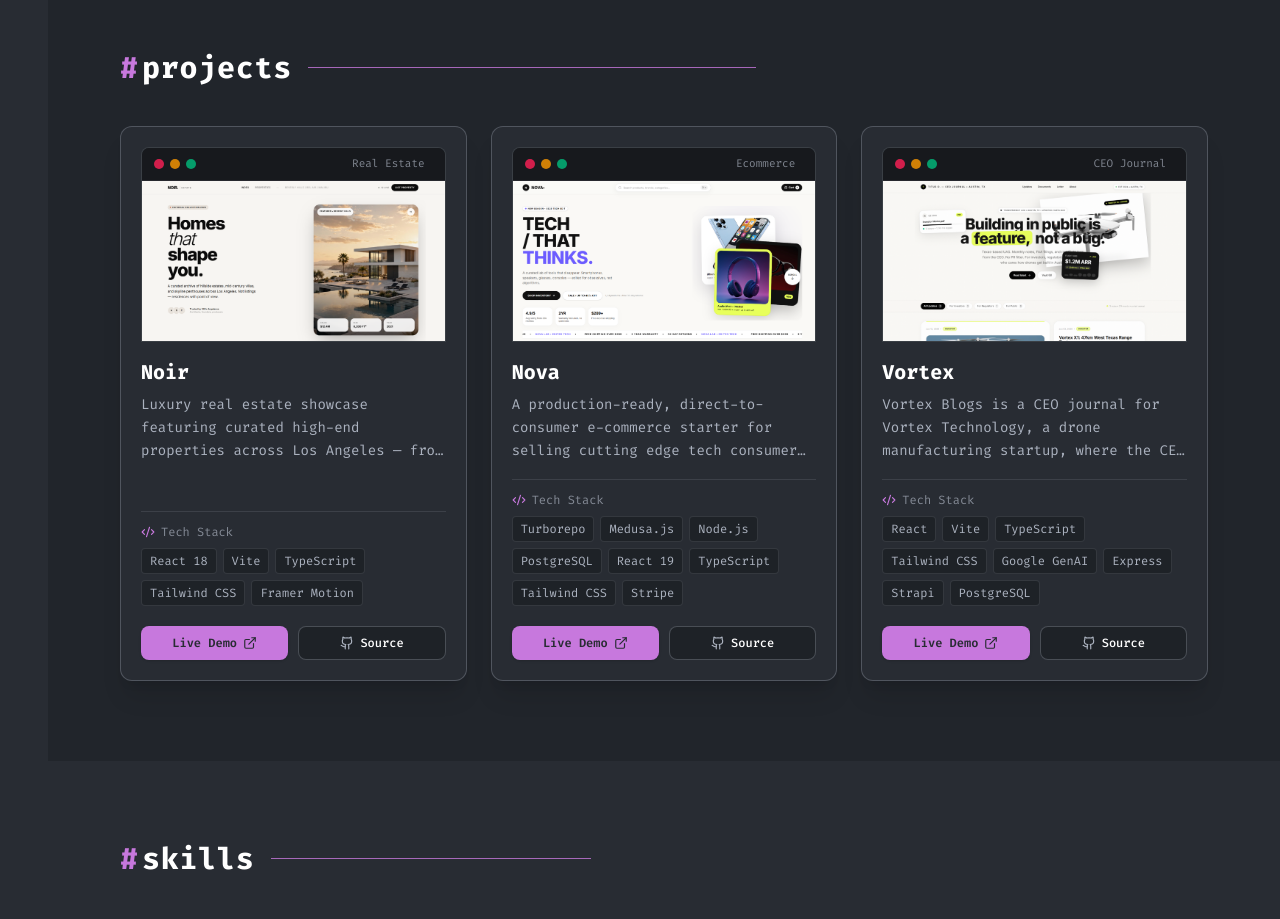
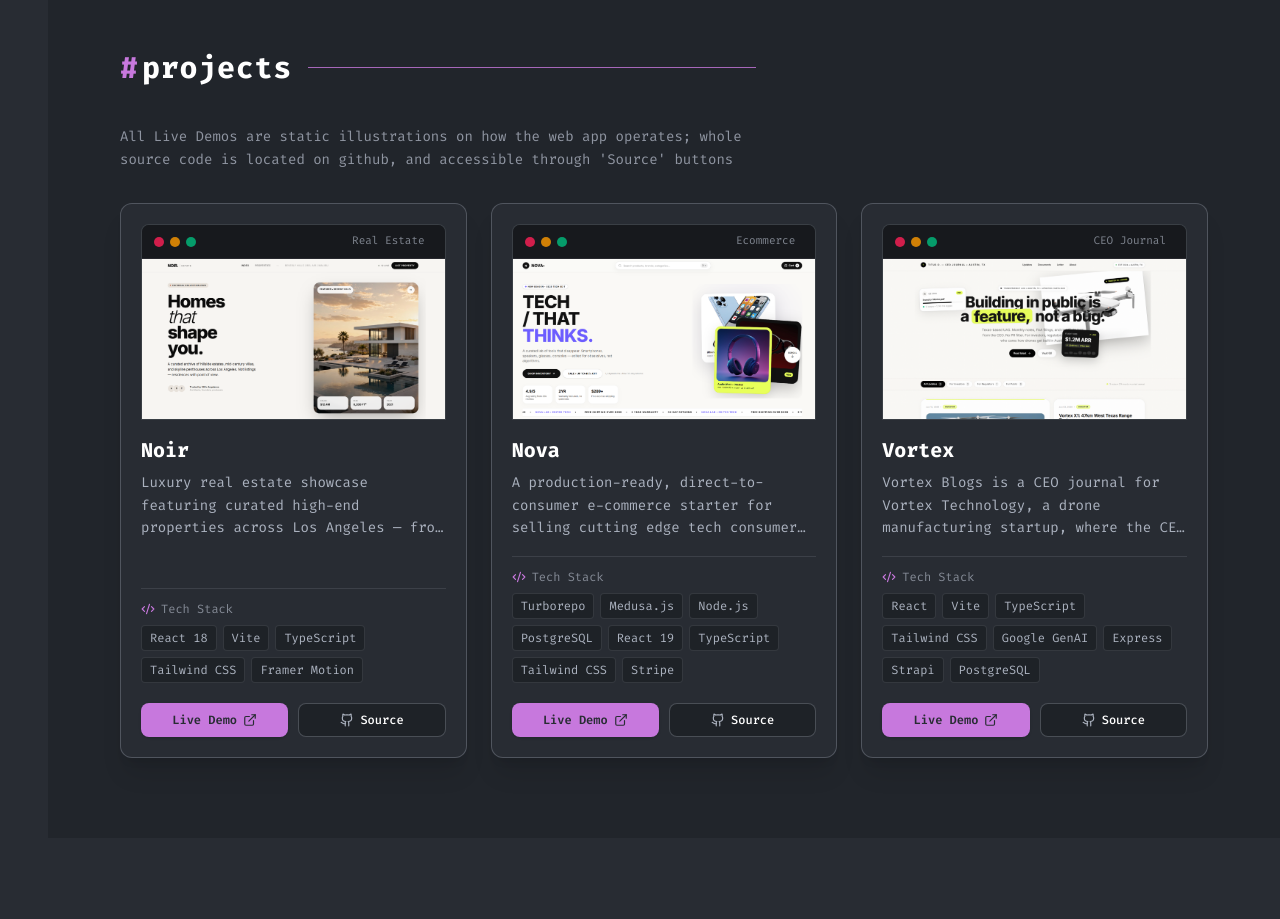
Before and after one commit to shepherd-bit/PORTFOLIO-1, a React (Vite) app: page / in a window 1280 px wide. Shown: the part 780-1699 px from the top of the page. Built offline with nearby package versions, Linux system fonts and the light colour scheme.

Commit message:
Update Projects.tsx

```diff
--- a/src/components/Projects.tsx
+++ b/src/components/Projects.tsx
@@ -66,6 +66,11 @@ export function Projects({}: ProjectsProps) {
           </div>
           <div className="h-[1px] bg-[#C778DD] flex-grow max-w-md opacity-80" />
         </div>
+
+        {/* Disclaimer Note */}
+        <p className="text-sm text-[#ABB2BF]/80 leading-relaxed mb-8 max-w-2xl">
+          All Live Demos are static illustrations on how the web app operates; whole source code is located on github, and accessible through 'Source' buttons
+        </p>
 
         {/* Projects Grid (3 horizontal cards) */}
         <div className="grid grid-cols-1 md:grid-cols-2 lg:grid-cols-3 gap-6">
```
